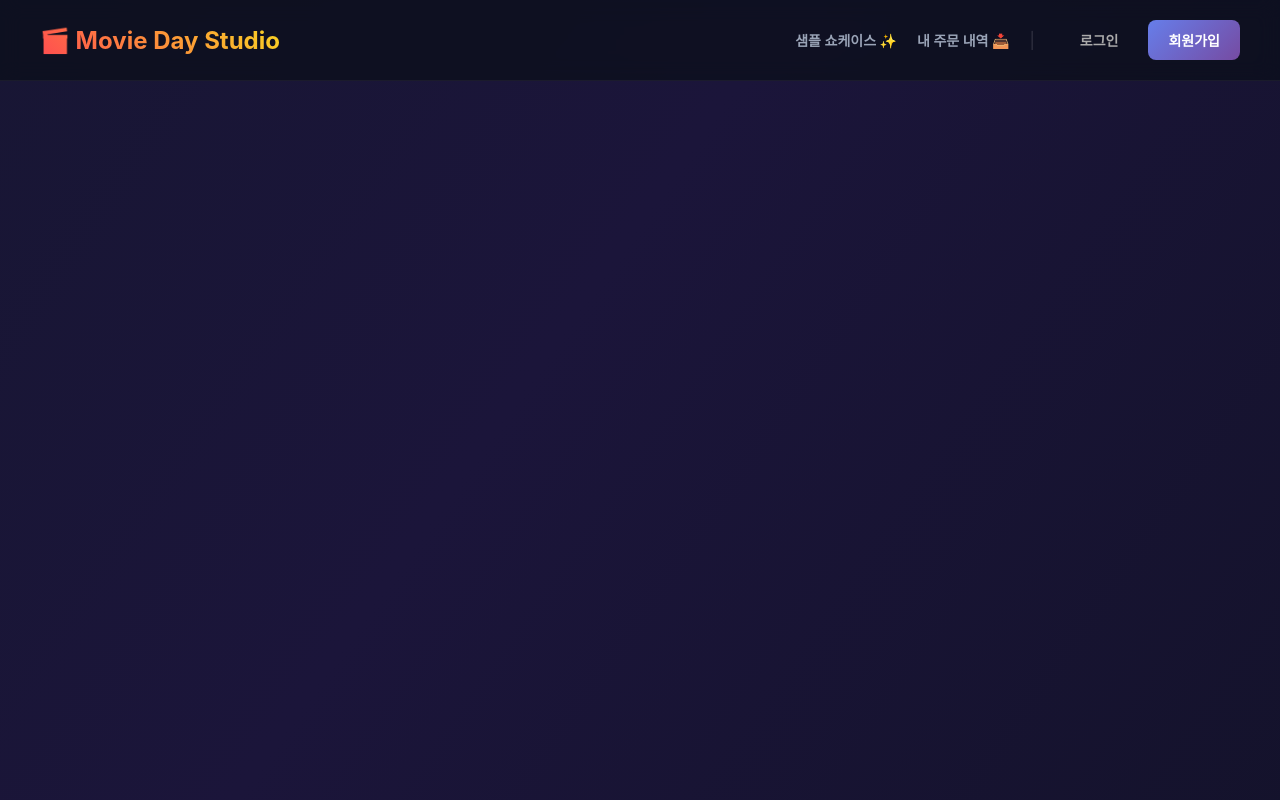
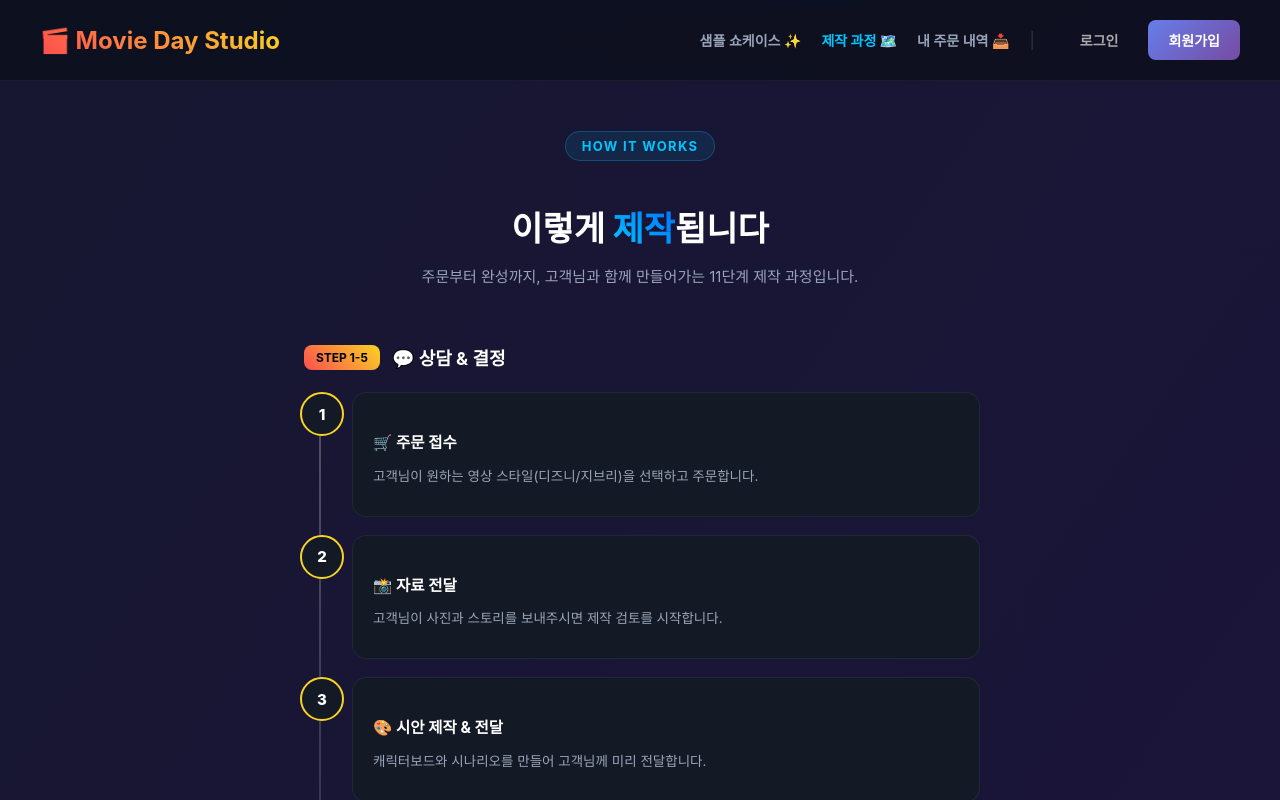
Before and after one commit to choi9132356-lgtm/ai-video-frontend, a Vue app: page /process in a window 1280 px wide. Shown: the top 800 px of the page. Built offline with nearby package versions, Linux system fonts and the light colour scheme.

Commit message:
Add process(how-it-works) page with vertical timeline

```diff
--- a/src/App.vue
+++ b/src/App.vue
@@ -15,6 +15,7 @@
       <div class="nav-buttons" :class="{ 'is-open': isMenuOpen }" @click="isMenuOpen = false">
         <!-- 🎯 [신규 추가] 누구나 언제든 예제 영상을 볼 수 있도록 첫 번째 메뉴로 쇼케이스 링크 배치 -->
         <router-link to="/showcase" class="nav-menu-item">샘플 쇼케이스 ✨</router-link>
+        <router-link to="/process" class="nav-menu-item">제작 과정 🗺️</router-link>
 
         <router-link to="/my-orders" class="nav-menu-item">내 주문 내역 📥</router-link>
         <router-link v-if="isLoggedIn && userRole === 'ADMIN'" to="/admin" class="nav-menu-item admin-menu-item">ERP 관리자 🛠️</router-link>
--- a/src/router/index.js
+++ b/src/router/index.js
@@ -15,6 +15,11 @@ const router = createRouter({
       path: '/showcase',
       name: 'showcase',
       component: () => import('../views/ShowcaseView.vue')
+    },
+    {
+      path: '/process',
+      name: 'process',
+      component: () => import('../views/ProcessView.vue')
     },
     {
       path: '/order',
--- /dev/null
+++ b/src/views/ProcessView.vue
@@ -0,0 +1,130 @@
+<template>
+    <div class="process-container">
+        <div class="process-header">
+            <span class="eyebrow">HOW IT WORKS</span>
+            <h2>이렇게 <span>제작</span>됩니다</h2>
+            <p>주문부터 완성까지, 고객님과 함께 만들어가는 11단계 제작 과정입니다.</p>
+        </div>
+
+        <div class="timeline">
+            <!-- Phase 1 -->
+            <div class="phase phase-1">
+                <div class="phase-title"><span class="chip">STEP 1-5</span>💬 상담 &amp; 결정</div>
+                <div class="steps">
+                    <div class="step"><div class="num">1</div><div class="box"><h4>🛒 주문 접수</h4><p>고객님이 원하는 영상 스타일(디즈니/지브리)을 선택하고 주문합니다.</p></div></div>
+                    <div class="step"><div class="num">2</div><div class="box"><h4>📸 자료 전달</h4><p>고객님이 사진과 스토리를 보내주시면 제작 검토를 시작합니다.</p></div></div>
+                    <div class="step"><div class="num">3</div><div class="box"><h4>🎨 시안 제작 &amp; 전달</h4><p>캐릭터보드와 시나리오를 만들어 고객님께 미리 전달합니다.</p></div></div>
+                    <div class="step"><div class="num">4</div><div class="box"><h4>✅ 최종 결정</h4><p>시안을 받아보시고 진행 여부를 최종 결정합니다.</p></div></div>
+                    <div class="step highlight"><div class="num">5</div><div class="box"><h4>💳 입금<span class="tag">진행 확정</span></h4><p>진행하기로 결정하시면 결제(무통장 입금)를 진행합니다.</p></div></div>
+                </div>
+            </div>
+
+            <!-- Phase 2 -->
+            <div class="phase phase-2">
+                <div class="phase-title"><span class="chip">STEP 6-9</span>🎬 제작 준비</div>
+                <div class="steps">
+                    <div class="step"><div class="num">6</div><div class="box"><h4>🚀 제작 착수</h4><p>본격적인 영상 제작 작업을 시작합니다.</p></div></div>
+                    <div class="step"><div class="num">7</div><div class="box"><h4>📝 시나리오·보드 확정</h4><p>시나리오, 나레이션, 캐릭터보드를 최종 확정합니다.</p></div></div>
+                    <div class="step"><div class="num">8</div><div class="box"><h4>🖼️ 씬별 이미지 제작</h4><p>영상을 구성할 장면(씬)별 이미지를 하나씩 제작합니다.</p></div></div>
+                    <div class="step"><div class="num">9</div><div class="box"><h4>👀 이미지 전달 &amp; 컨펌</h4><p>제작된 이미지를 전달하고 고객님의 확인을 받습니다.</p></div></div>
+                </div>
+            </div>
+
+            <!-- Phase 3 -->
+            <div class="phase phase-3">
+                <div class="phase-title"><span class="chip">STEP 10-11</span>✨ 영상 완성</div>
+                <div class="steps">
+                    <div class="step"><div class="num">10</div><div class="box"><h4>🎥 영상 제작</h4><p>나레이션, 배경음(BGM), 자막을 포함해 영상을 완성합니다.</p></div></div>
+                    <div class="step highlight"><div class="num">11</div><div class="box"><h4>🏁 수정 체크 &amp; 제작 확정<span class="tag">완료</span></h4><p>수정 사항을 확인한 뒤 최종 영상 제작을 확정합니다.</p></div></div>
+                </div>
+            </div>
+        </div>
+
+        <div class="process-cta">
+            <router-link to="/order" class="btn-cta">지금 제작하기 🚀</router-link>
+        </div>
+    </div>
+</template>
+
+<script>
+    export default {
+      name: 'ProcessView'
+    }
+</script>
+
+<style scoped>
+    .process-container {
+      padding: 50px 20px 70px;
+      max-width: 720px;
+      margin: 0 auto;
+      width: 100%;
+      box-sizing: border-box;
+    }
+    .process-header { text-align: center; margin-bottom: 55px; }
+    .process-header .eyebrow {
+      display: inline-block; font-size: 13px; font-weight: 700; letter-spacing: 0.1em;
+      color: #00c6ff; background: rgba(0,198,255,0.1); border: 1px solid rgba(0,198,255,0.25);
+      padding: 6px 16px; border-radius: 50px; margin-bottom: 18px;
+    }
+    .process-header h2 { font-size: 34px; font-weight: 800; margin-bottom: 14px; line-height: 1.3; }
+    .process-header h2 span { background: linear-gradient(45deg, #00c6ff, #0072ff); -webkit-background-clip: text; -webkit-text-fill-color: transparent; }
+    .process-header p { color: #9aa4b7; font-size: 15px; max-width: 520px; margin: 0 auto; line-height: 1.6; }
+
+    .timeline { }
+
+    .phase { margin-bottom: 40px; }
+    .phase-title {
+      display: flex; align-items: center; gap: 12px;
+      font-size: 18px; font-weight: 700; margin-bottom: 22px; padding-left: 4px;
+    }
+    .phase-title .chip {
+      font-size: 12px; font-weight: 700; padding: 5px 12px; border-radius: 8px; color: #000;
+    }
+    .phase-1 .chip { background: linear-gradient(45deg, #ff4e50, #f9d423); }
+    .phase-2 .chip { background: linear-gradient(45deg, #00c6ff, #0072ff); color:#fff; }
+    .phase-3 .chip { background: linear-gradient(135deg, #667eea, #764ba2); color:#fff; }
+
+    .steps { position: relative; padding-left: 52px; }
+    .steps::before {
+      content: ''; position: absolute; left: 19px; top: 8px; bottom: 8px; width: 2px;
+      background: linear-gradient(180deg, rgba(255,255,255,0.25), rgba(255,255,255,0.06));
+    }
+    .step { position: relative; margin-bottom: 18px; }
+    .step:last-child { margin-bottom: 0; }
+    .step .num {
+      position: absolute; left: -52px; top: 0;
+      width: 40px; height: 40px; border-radius: 50%;
+      display: flex; align-items: center; justify-content: center;
+      font-weight: 800; font-size: 15px; color: #fff;
+      background: #131a26; border: 2px solid rgba(255,255,255,0.15); z-index: 2;
+    }
+    .phase-1 .step .num { border-color: #f9d423; }
+    .phase-2 .step .num { border-color: #00c6ff; }
+    .phase-3 .step .num { border-color: #a78bfa; }
+    .step .box {
+      background: #131a26; border: 1px solid rgba(255,255,255,0.06);
+      border-radius: 14px; padding: 16px 20px; transition: all 0.2s ease;
+    }
+    .step .box:hover { transform: translateX(4px); border-color: rgba(0,198,255,0.35); box-shadow: 0 8px 24px rgba(0,0,0,0.35); }
+    .step .box h4 { font-size: 15.5px; font-weight: 700; margin-bottom: 4px; display: flex; align-items: center; gap: 8px; }
+    .step .box p { font-size: 13.5px; color: #9aa4b7; line-height: 1.55; }
+    .step.highlight .box { background: linear-gradient(135deg, rgba(255,78,80,0.12), rgba(249,212,35,0.06)); border-color: rgba(249,212,35,0.4); }
+    .step .tag { display:inline-block; font-size:11px; font-weight:700; color:#f9d423; background:rgba(249,212,35,0.12); padding:2px 8px; border-radius:6px; margin-left:6px; }
+
+    .process-cta { text-align: center; margin-top: 55px; }
+    .btn-cta {
+      text-decoration: none; display: inline-block; padding: 14px 34px;
+      background: linear-gradient(45deg, #ff4e50, #f9d423); color: #000;
+      font-size: 16px; font-weight: bold; border-radius: 50px;
+      box-shadow: 0 4px 15px rgba(255, 78, 80, 0.4); transition: all 0.3s;
+    }
+    .btn-cta:hover { transform: scale(1.05); }
+
+    @media (max-width: 768px) {
+      .process-header h2 { font-size: 26px; }
+      .phase-title { font-size: 16px; }
+      .steps { padding-left: 46px; }
+      .step .num { left: -46px; width: 36px; height: 36px; font-size: 14px; }
+      .steps::before { left: 17px; }
+    }
+</style>
```
